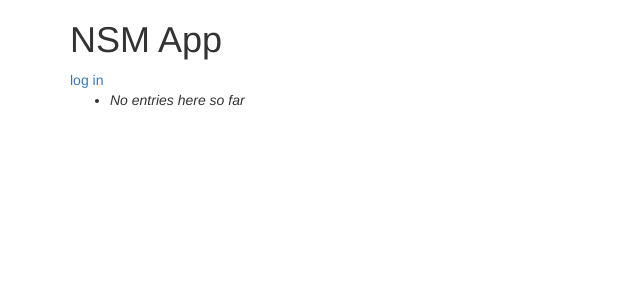
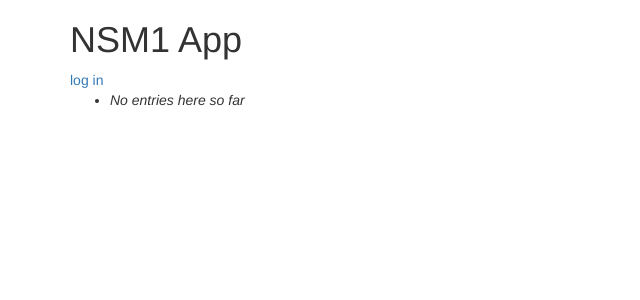
Before and after one commit to sabdhagiri/todo-app, a Flask app: page / in a window 1280 px wide. Shown: the top 300 px of the page, without its empty margins (0-640 px from the left). Run offline with Flask 2, Linux system fonts and the light colour scheme; data that the repository does not hold is empty; some libraries are stand-ins or nearby versions.

Commit message:
Changing the name to NSM1 App
Change-Id: Idad44ba471717c176fe18cbc42479351181c314e

```diff
--- a/templates/index.html
+++ b/templates/index.html
@@ -11,7 +11,7 @@
   </head>
   <body>
     <div class="container">
-      <h1>NSM App</h1>
+      <h1>NSM1 App</h1>
       {% if not session.logged_in %}
         <a href="{{ url_for('login') }}">log in</a>
       {% else %}
--- a/templates/login.html
+++ b/templates/login.html
@@ -11,7 +11,7 @@
   </head>
   <body>
     <div class="container">
-      <h1>NSM App</h1>
+      <h1>NSM1 App</h1>
       {% for message in get_flashed_messages() %}
         <div class="flash">{{ message }}</div>
       {% endfor %}
```
